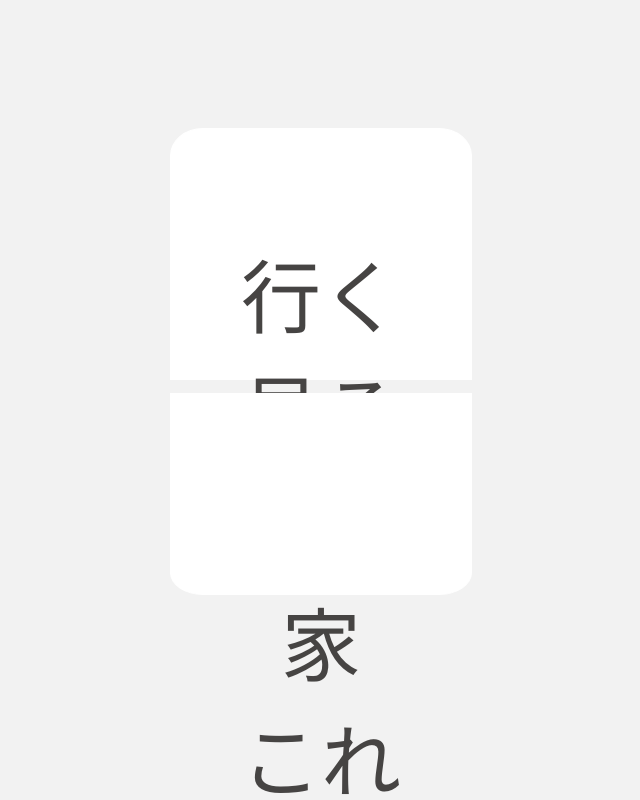
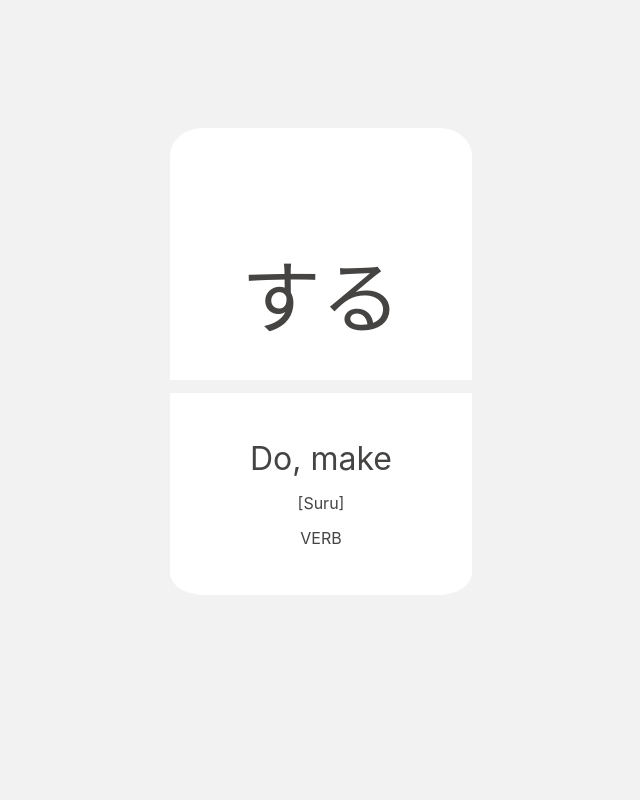
Before and after one commit to Gchu647/jap-flashcard-app, a React (Create React App) app: page / in a window 1280 px wide. Shown: the top 800 px of the page, without its empty margins (319-959 px from the left). Built offline with nearby package versions, Linux system fonts and the light colour scheme.

Commit message:
display single element from db based on id

```diff
--- a/src/components/App/App.js
+++ b/src/components/App/App.js
@@ -1,30 +1,54 @@
-import React from 'react';
+import React, { Component } from 'react';
 import './App.css';
 import JapData from '../../data/data';
 
-function App() {
+class App extends Component {
+  constructor(props) {
+    super(props);
+
+    this.state = {
+      vocab: {}
+    }
+  }
+
+  componentDidMount() {
+    let vocabObj = JapData.find(vocab => {
+      return vocab.id === 10;
+    });
+
+    this.setState({ vocab: vocabObj });
+  }
+
+  render() {
     return (
       <div className="App">
         <div className="flashcard-top">
           <div className="kanji-wrap">
-          {JapData.map(vocab => (
-            <div className="kanji">{vocab.kanji}</div>
-          ))}
+            <div className="kanji">
+              {this.state.vocab.kanji}
+            </div>
           </div>
         </div>
         <div className="flashcard-btm">
         <div className="def-wrap">
-          <div className="def"></div>
+            <div className="def">
+              {this.state.vocab.def}
+            </div>
           </div>
           <div className="romaji-wrap">
-          <div className="romaji"></div>
+            <div className="romaji">
+              {this.state.vocab.romaji}
+            </div>
           </div>
           <div className="speech-part-wrap">
-          <div className="speech-part"></div>
+            <div className="speech-part">
+              {this.state.vocab.speech_part}
+            </div>
           </div>
         </div>
       </div>
     );
+  }
 }
 
 export default App;
```
Lines whose indentation alone changed are shown as unchanged.
